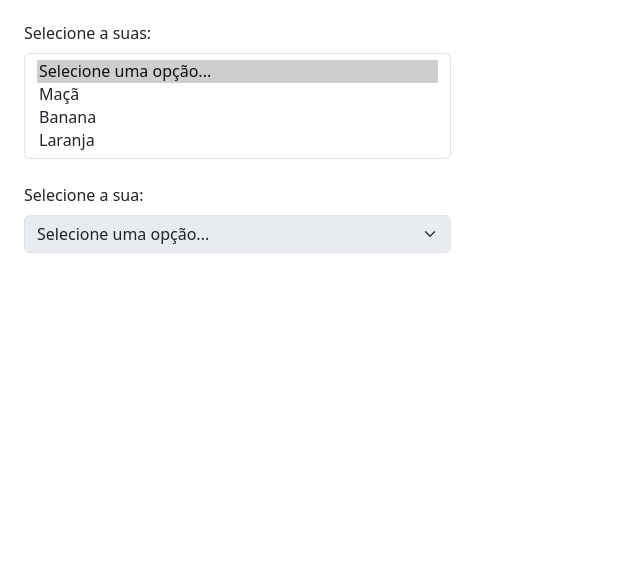
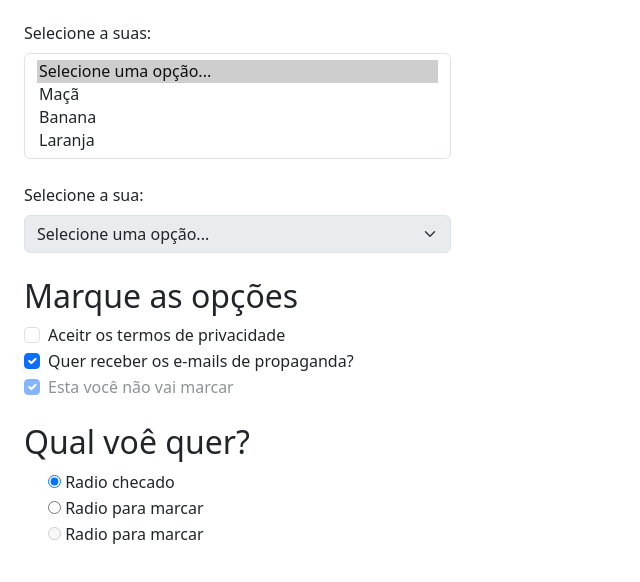
Before and after one commit to LuisFelipeSalvarani/cursoBootstrap, a website: page formularios/exemplos/index.html in a window 1280 px wide. Shown: the part 2705-3287 px from the top of the page, without its empty margins (0-640 px from the left). Drawn offline with nearby package versions, Linux system fonts and the light colour scheme.

Commit message:
Checkbox e Radio button

```diff
--- a/formularios/exemplos/index.html
+++ b/formularios/exemplos/index.html
@@ -186,6 +186,40 @@
                     <option value="3">Terceira</option>
                 </select>
             </div>
+
+            <!-- Checkbox e radio button -->
+
+            <div class="mb-4">
+                <h2>Marque as opções</h2>
+                <div class="form-check">
+                    <input type="checkbox" class="form-check-input" id="privacidade">
+                    <label for="privacidade" class="form-check-label">Aceitr os termos de privacidade</label>
+                </div>
+                <div class="form-check">
+                    <input type="checkbox" class="form-check-input" id="emails" checked>
+                    <label for="emails" class="form-check-label">Quer receber os e-mails de propaganda?</label>
+                </div>
+                <div class="form-check">
+                    <input type="checkbox" class="form-check-input" id="desabilitado" disabled checked>
+                    <label for="desabilitado" class="form-check-label">Esta você não vai marcar</label>
+                </div>
+            </div>
+
+            <div class="mb-4">
+                <h2>Qual voê quer?</h2>
+                <div class="form-check">
+                    <input type="radio" name="radio" id="a" value="a" checked>
+                    <label for="a" class="form-check-label">Radio checado</label>
+                </div>
+                <div class="form-check">
+                    <input type="radio" name="radio" id="b" value="b">
+                    <label for="b" class="form-check-label">Radio para marcar</label>
+                </div>
+                <div class="form-check">
+                    <input type="radio" name="radio" id="c" value="c" disabled>
+                    <label for="c" class="form-check-label">Radio para marcar</label>
+                </div>
+            </div>
         </form>
     </div>
 </body>
```
